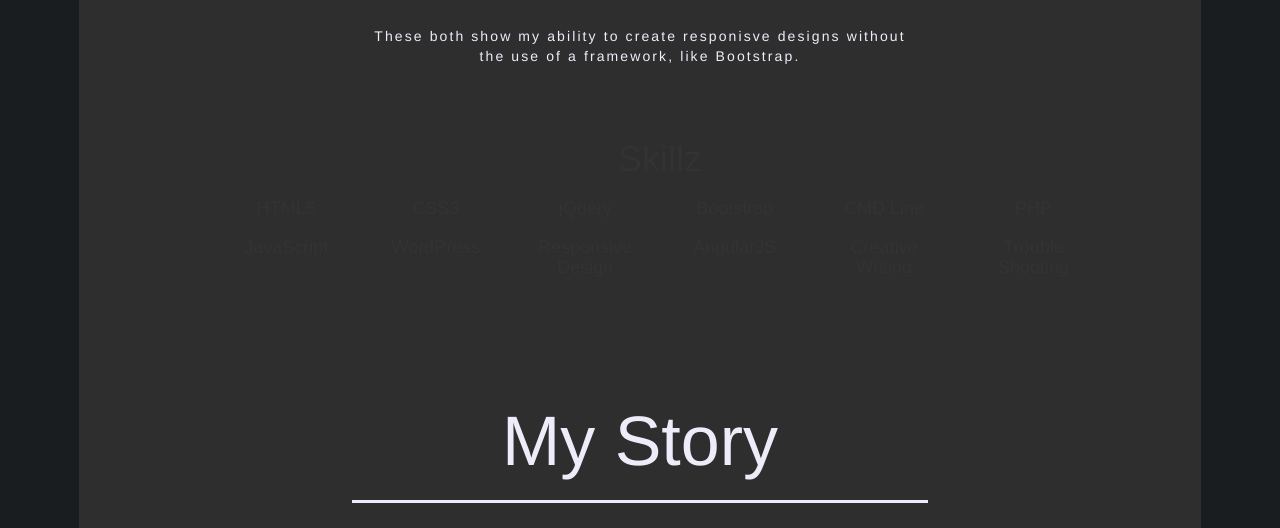
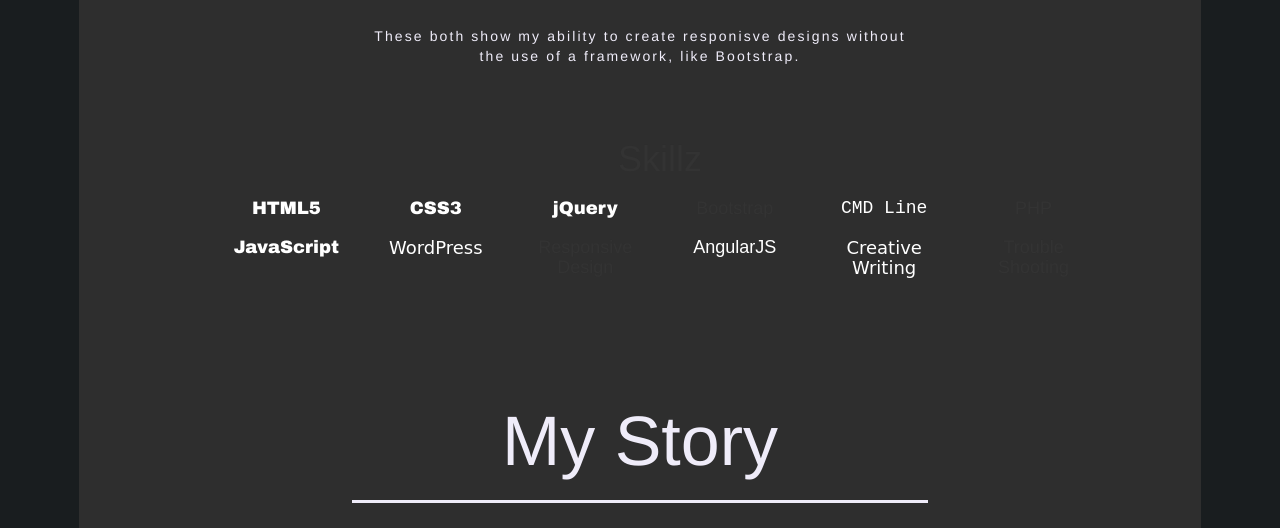
Before and after one commit to Msteimel/Msteimel.github.io, a PHP site: page / in a window 1280 px wide. Shown: the part 2822-3350 px from the top of the page. Run offline with PHP 8.4, Linux system fonts and the light colour scheme; some libraries are stand-ins or nearby versions.

Commit message:
Update homepage.css

```diff
--- a/homepage.css
+++ b/homepage.css
@@ -148,6 +148,36 @@ clip-path: polygon(100% 52%, 49% 100%, 100% 100%);
 	margin:0 auto;
 	position: relative;
 	left: -2%;
+}
+
+#html, #css, #jquery, #javascript, #bootstrap, #cmd, #php, #wordpress,
+#creative, #angular {
+	color: white;
+}
+
+
+#html, #css, #jquery, #javascript {
+	font-family:"Arial Black", Gadget, sans-serif;
+}
+
+#bootstrap {
+	font-family: Impact, Charcoal, sans-serif;
+}
+
+#cmd {
+	font-family: "Courier New", Courier, monospace;
+}
+
+#php {
+	font-family: "Lucida Sans Unicode", "Lucida Grande", sans-serif;
+}
+
+#wordpress, #creative {
+	font-family: "Comic Sans MS", cursive, sans-serif;
+}
+
+#angular {
+	font-family: Arial, Helvetica, sans-serif;
 }
 
 #story {
```
